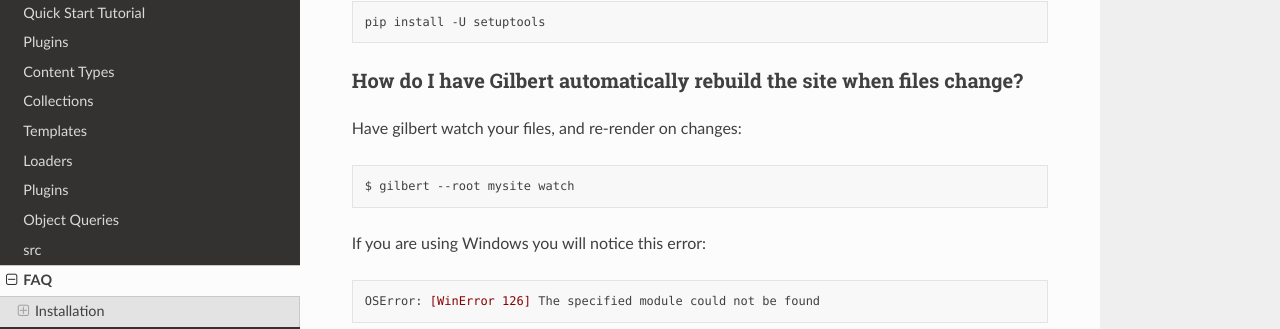
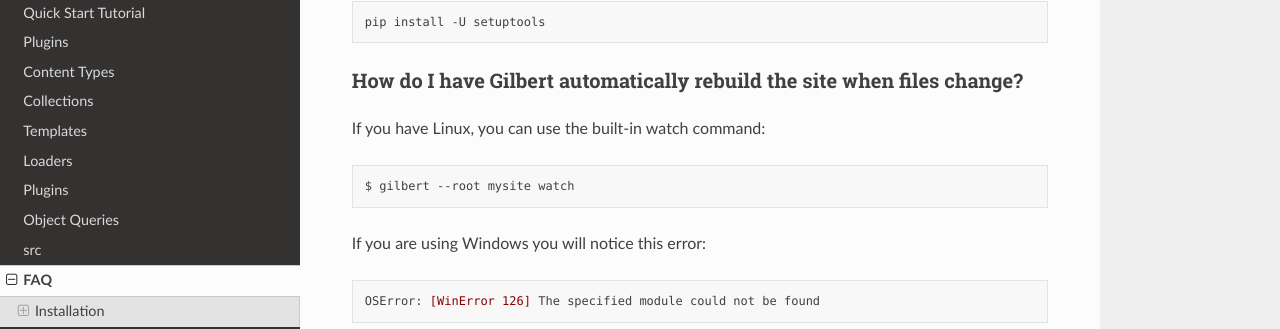
Before and after one commit to funkybob/gilbert, a Sphinx documentation site: the page built from docs/FAQ.rst, in a window 1280 px wide and 900 px high, scrolled down 639 px. Shown: the part 139-468 px from the top of the window. Built offline with Sphinx 7.4.7 and the Read the Docs theme 2.0.0, drawn with Linux system fonts in a browser that asks for light colours.

Commit message:
chane sentence

```diff
--- a/docs/FAQ.rst
+++ b/docs/FAQ.rst
@@ -39,7 +39,7 @@
 How do I have Gilbert automatically rebuild the site when files change?
 ~~~~~~~~~~~~~~~~~~~~~~~~~~~~~~~~~~~~~~~~~~~~~~~~~~~~~~~~~~~~~~~~~~~~~~~
 
-Have gilbert watch your files, and re-render on changes:
+If you have Linux, you can use the built-in watch command:
 
 .. code-block:: sh
 
```
